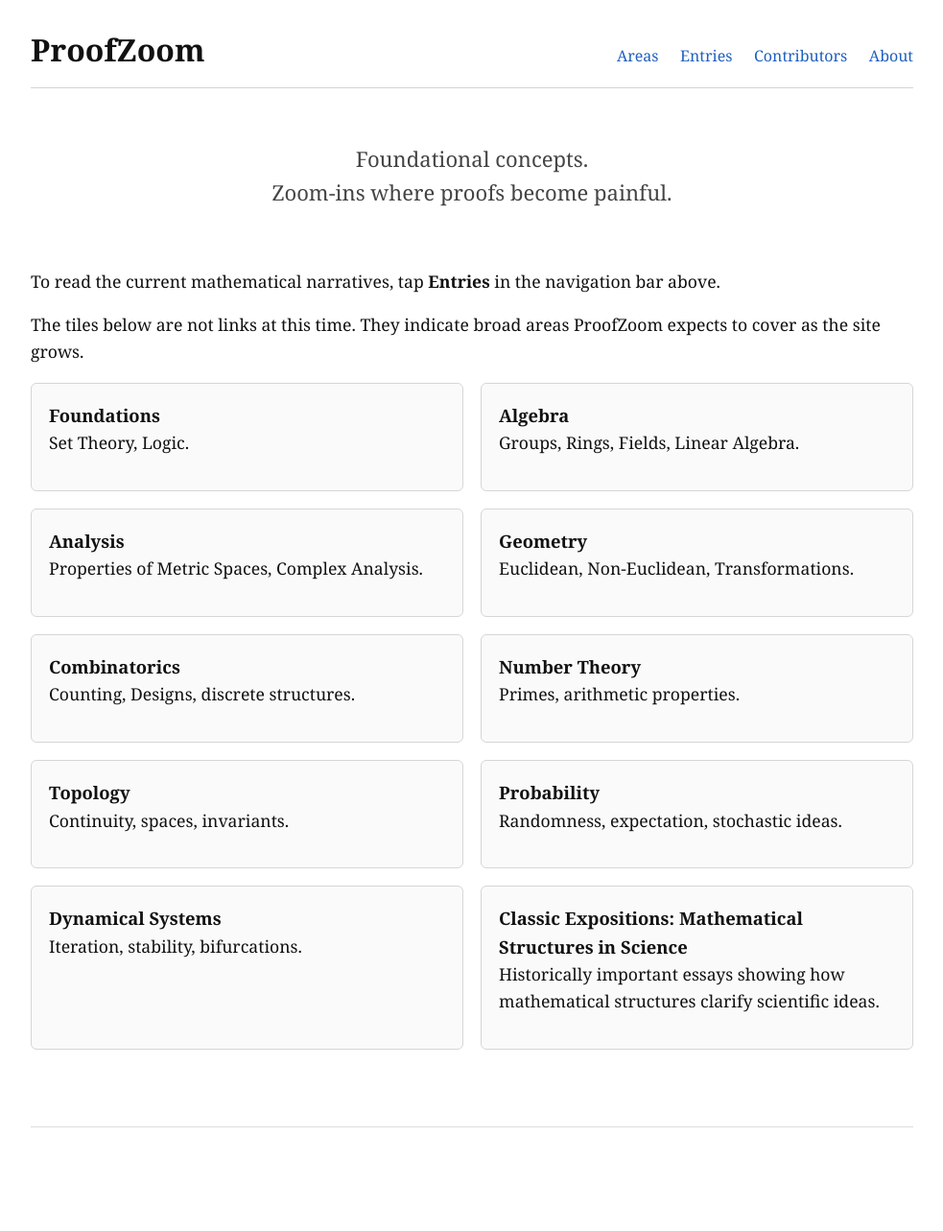
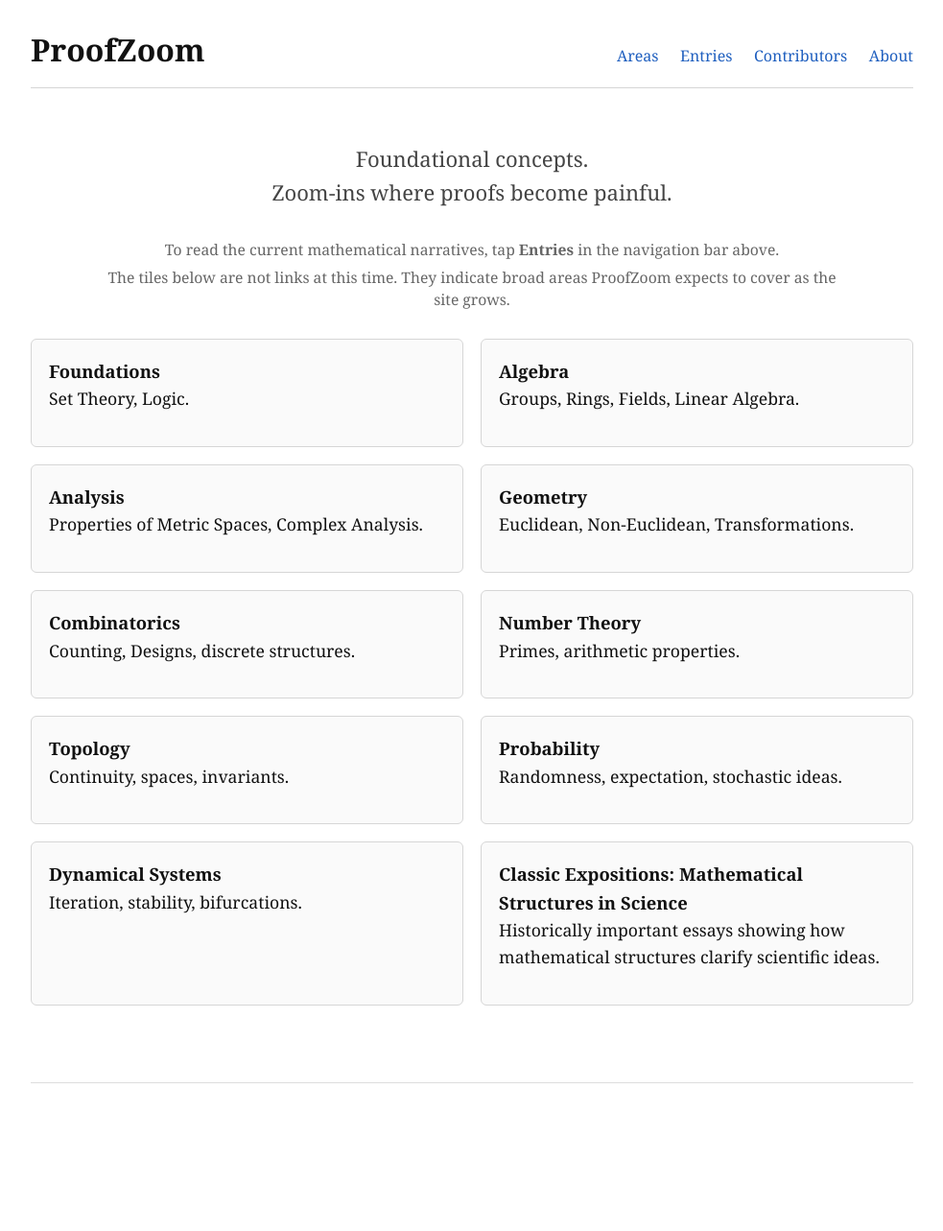
Before and after one commit to Dinside01/proofzoom, a Jekyll site: the page built from index.html, in a window 1280 px wide. Shown: the whole page at 96% size, without its empty margins (148-1131 px from the left). Built offline with Jekyll 4.4.1, drawn with Linux system fonts in a browser that asks for light colours; after the commit the page ends 1237 px from its top, so only the background shows below that.

Commit message:
Style homepage note

```diff
--- a/assets/css/site.css
+++ b/assets/css/site.css
@@ -78,6 +78,19 @@ main,
   margin: 0 auto 60px auto;
   line-height: 1.6;
   color: #444;
+}
+
+.home-note {
+  max-width: 760px;
+  margin: -30px auto 28px auto;
+  text-align: center;
+  font-size: 0.98rem;
+  color: var(--pz-muted);
+  line-height: 1.5;
+}
+
+.home-note p {
+  margin: 0.35rem 0;
 }
 
 .areas-grid {
```
